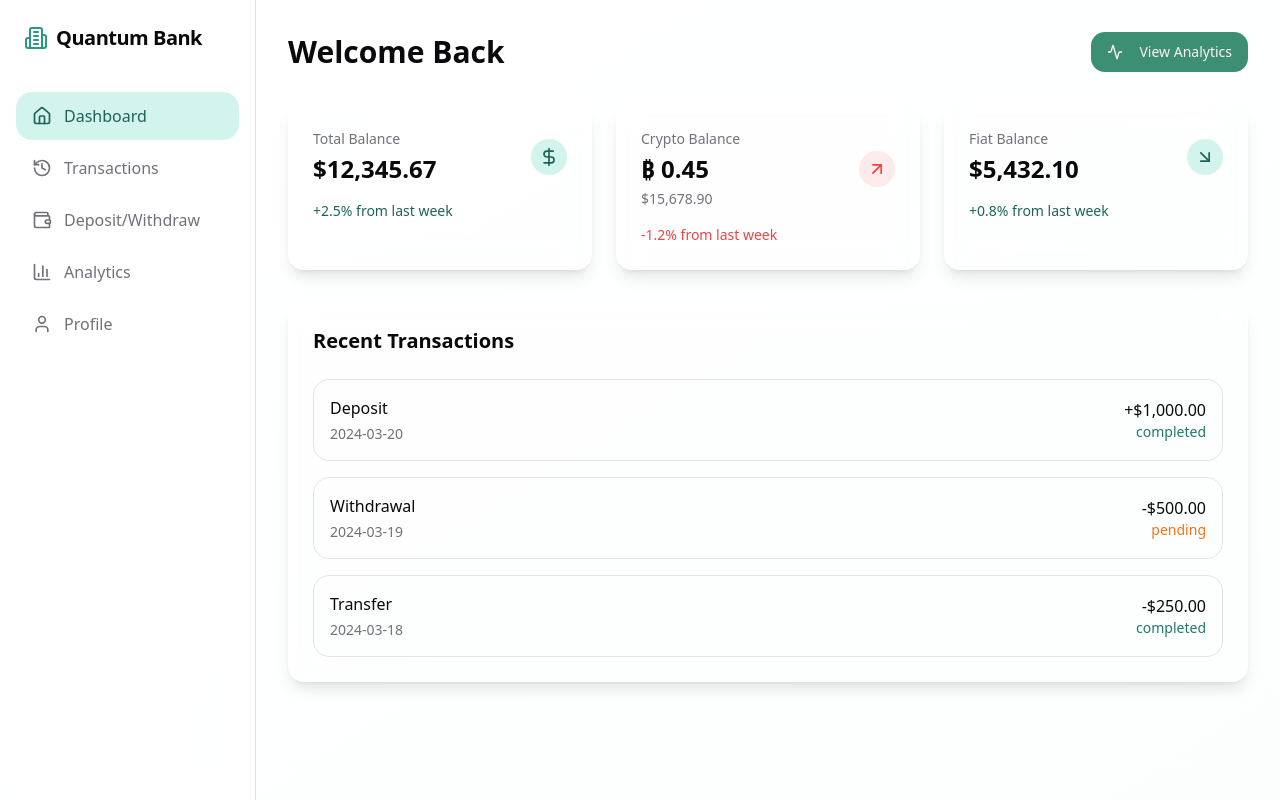
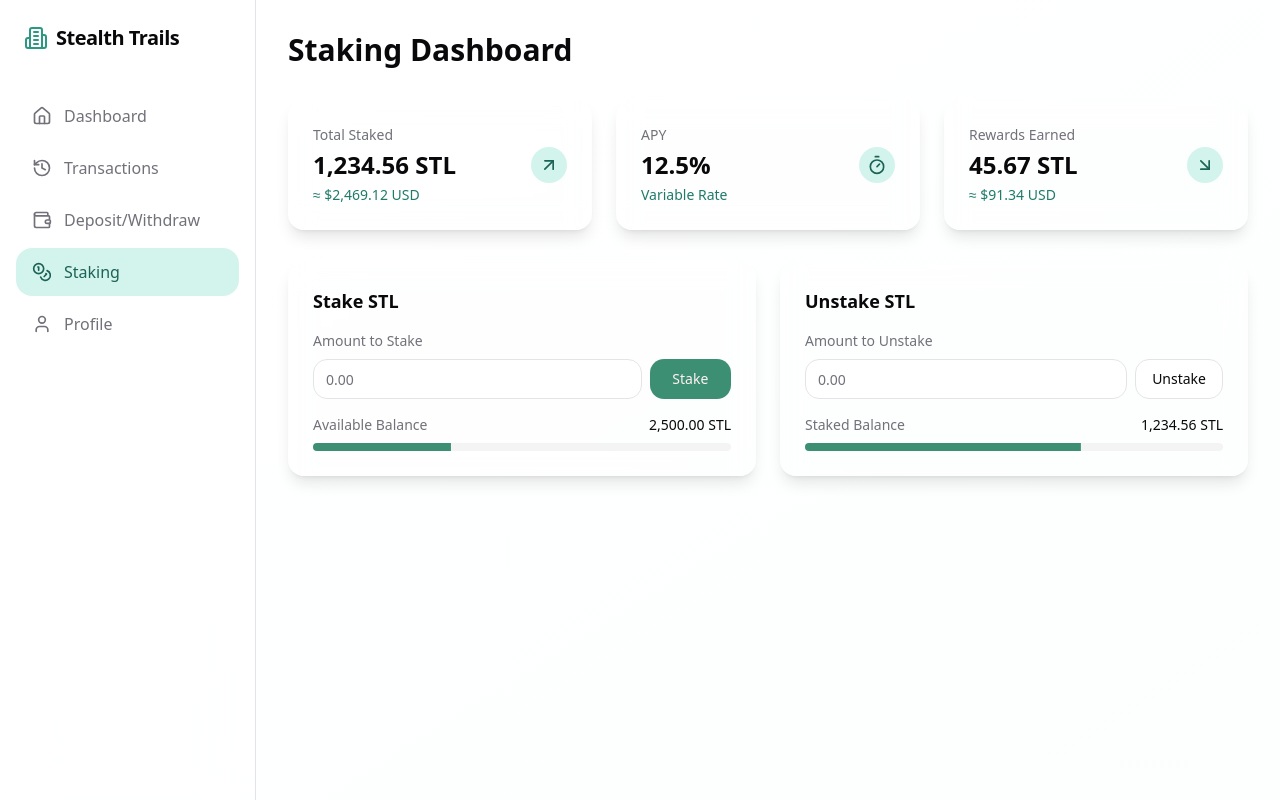
Before and after one commit to waqasraza123/stealth-trails, a React (Vite) app: page /staking in a window 1280 px wide. Before the commit this address led to /. Built offline with nearby package versions, Linux system fonts and the light colour scheme.

Commit message:
Remove Analytics Page and Add Staking UI
This commit removes the existing Analytics page and introduces a new user interface for a stake/unstake dashboard, designed to manage staking activities. Additionally, the project name has been updated from "bank" to "Stealth Trails."
[skip gpt_engineer]

```diff
--- a/src/App.tsx
+++ b/src/App.tsx
@@ -8,7 +8,7 @@ import Transactions from "./pages/Transactions";
 import Wallet from "./pages/Wallet";
 import Loans from "./pages/Loans";
 import Profile from "./pages/Profile";
-import Analytics from "./pages/Analytics";
+import Staking from "./pages/Staking";
 import SignIn from "./pages/auth/SignIn";
 import SignUp from "./pages/auth/SignUp";
 
@@ -27,7 +27,7 @@ const App = () => (
           <Route path="/transactions" element={<Transactions />} />
           <Route path="/wallet" element={<Wallet />} />
           <Route path="/loans" element={<Loans />} />
-          <Route path="/analytics" element={<Analytics />} />
+          <Route path="/staking" element={<Staking />} />
           <Route path="/profile" element={<Profile />} />
           <Route path="*" element={<Navigate to="/" replace />} />
         </Routes>
--- a/src/components/Layout.tsx
+++ b/src/components/Layout.tsx
@@ -1,13 +1,13 @@
 import React from "react";
 import { Link, useLocation } from "react-router-dom";
-import { Home, History, Wallet, User, BarChart3 } from "lucide-react";
+import { Home, History, Wallet, User, CoinsIcon } from "lucide-react";
 import { Logo } from "@/components/ui/logo";
 
 const navItems = [
   { icon: Home, label: "Dashboard", path: "/" },
   { icon: History, label: "Transactions", path: "/transactions" },
   { icon: Wallet, label: "Deposit/Withdraw", path: "/wallet" },
-  { icon: BarChart3, label: "Analytics", path: "/analytics" },
+  { icon: CoinsIcon, label: "Staking", path: "/staking" },
   { icon: User, label: "Profile", path: "/profile" },
 ];
 
--- a/src/components/ui/logo.tsx
+++ b/src/components/ui/logo.tsx
@@ -4,7 +4,7 @@ export const Logo = ({ className }: { className?: string }) => {
   return (
     <div className={`flex items-center gap-2 ${className}`}>
       <Building2 className="h-6 w-6 text-mint-500" />
-      <span className="text-xl font-semibold tracking-tight">Quantum Bank</span>
+      <span className="text-xl font-semibold tracking-tight">Stealth Trails</span>
     </div>
   );
 };
--- a/src/pages/Analytics.tsx
+++ /dev/null
@@ -1,129 +0,0 @@
-import { Layout } from "@/components/Layout";
-import { Card, CardContent, CardHeader, CardTitle } from "@/components/ui/card";
-import {
-  LineChart,
-  Line,
-  XAxis,
-  YAxis,
-  CartesianGrid,
-  Tooltip,
-  ResponsiveContainer,
-  BarChart,
-  Bar,
-  PieChart,
-  Pie,
-  Cell,
-} from "recharts";
-
-const lineData = [
-  { name: "Jan", value: 400 },
-  { name: "Feb", value: 300 },
-  { name: "Mar", value: 600 },
-  { name: "Apr", value: 800 },
-  { name: "May", value: 700 },
-];
-
-const barData = [
-  { name: "Deposits", value: 4000 },
-  { name: "Withdrawals", value: 3000 },
-  { name: "Transfers", value: 2000 },
-  { name: "Loans", value: 1000 },
-];
-
-const pieData = [
-  { name: "Savings", value: 400 },
-  { name: "Investments", value: 300 },
-  { name: "Crypto", value: 300 },
-];
-
-const COLORS = ["#44b59d", "#1d6256", "#74d4c0"];
-
-const Analytics = () => {
-  return (
-    <Layout>
-      <div className="space-y-8">
-        <div className="flex items-center justify-between">
-          <h1 className="text-3xl font-bold">Analytics Dashboard</h1>
-        </div>
-
-        <div className="grid gap-6 md:grid-cols-2">
-          <Card className="glass-card col-span-2">
-            <CardHeader>
-              <CardTitle>Transaction Volume</CardTitle>
-            </CardHeader>
-            <CardContent>
-              <div className="h-[300px]">
-                <ResponsiveContainer width="100%" height="100%">
-                  <LineChart data={lineData}>
-                    <CartesianGrid strokeDasharray="3 3" />
-                    <XAxis dataKey="name" />
-                    <YAxis />
-                    <Tooltip />
-                    <Line
-                      type="monotone"
-                      dataKey="value"
-                      stroke="#44b59d"
-                      strokeWidth={2}
-                    />
-                  </LineChart>
-                </ResponsiveContainer>
-              </div>
-            </CardContent>
-          </Card>
-
-          <Card className="glass-card">
-            <CardHeader>
-              <CardTitle>Transaction Types</CardTitle>
-            </CardHeader>
-            <CardContent>
-              <div className="h-[300px]">
-                <ResponsiveContainer width="100%" height="100%">
-                  <BarChart data={barData}>
-                    <CartesianGrid strokeDasharray="3 3" />
-                    <XAxis dataKey="name" />
-                    <YAxis />
-                    <Tooltip />
-                    <Bar dataKey="value" fill="#44b59d" />
-                  </BarChart>
-                </ResponsiveContainer>
-              </div>
-            </CardContent>
-          </Card>
-
-          <Card className="glass-card">
-            <CardHeader>
-              <CardTitle>Asset Distribution</CardTitle>
-            </CardHeader>
-            <CardContent>
-              <div className="h-[300px]">
-                <ResponsiveContainer width="100%" height="100%">
-                  <PieChart>
-                    <Pie
-                      data={pieData}
-                      cx="50%"
-                      cy="50%"
-                      outerRadius={100}
-                      fill="#8884d8"
-                      dataKey="value"
-                      label
-                    >
-                      {pieData.map((entry, index) => (
-                        <Cell
-                          key={`cell-${index}`}
-                          fill={COLORS[index % COLORS.length]}
-                        />
-                      ))}
-                    </Pie>
-                    <Tooltip />
-                  </PieChart>
-                </ResponsiveContainer>
-              </div>
-            </CardContent>
-          </Card>
-        </div>
-      </div>
-    </Layout>
-  );
-};
-
-export default Analytics;
--- /dev/null
+++ b/src/pages/Staking.tsx
@@ -0,0 +1,145 @@
+import { Layout } from "@/components/Layout";
+import { Card } from "@/components/ui/card";
+import { Button } from "@/components/ui/button";
+import { Progress } from "@/components/ui/progress";
+import { LoadingButton } from "@/components/ui/loading-button";
+import { Input } from "@/components/ui/input";
+import { useState } from "react";
+import { ArrowUpRight, ArrowDownRight, Timer } from "lucide-react";
+
+const Staking = () => {
+  const [isStaking, setIsStaking] = useState(false);
+  const [isUnstaking, setIsUnstaking] = useState(false);
+  const [stakeAmount, setStakeAmount] = useState("");
+
+  const handleStake = () => {
+    setIsStaking(true);
+    // Simulate API call
+    setTimeout(() => setIsStaking(false), 2000);
+  };
+
+  const handleUnstake = () => {
+    setIsUnstaking(true);
+    // Simulate API call
+    setTimeout(() => setIsUnstaking(false), 2000);
+  };
+
+  return (
+    <Layout>
+      <div className="space-y-8">
+        <div className="flex items-center justify-between">
+          <h1 className="text-3xl font-semibold text-foreground">
+            Staking Dashboard
+          </h1>
+        </div>
+
+        <div className="grid gap-6 md:grid-cols-3">
+          <Card className="glass-card p-6">
+            <div className="flex items-center justify-between">
+              <div className="space-y-1">
+                <p className="text-sm text-muted-foreground">Total Staked</p>
+                <h3 className="text-2xl font-semibold">1,234.56 STL</h3>
+                <p className="text-sm text-mint-600">≈ $2,469.12 USD</p>
+              </div>
+              <div className="rounded-full bg-mint-100 p-2">
+                <ArrowUpRight className="h-5 w-5 text-mint-700" />
+              </div>
+            </div>
+          </Card>
+
+          <Card className="glass-card p-6">
+            <div className="flex items-center justify-between">
+              <div className="space-y-1">
+                <p className="text-sm text-muted-foreground">APY</p>
+                <h3 className="text-2xl font-semibold">12.5%</h3>
+                <p className="text-sm text-mint-600">Variable Rate</p>
+              </div>
+              <div className="rounded-full bg-mint-100 p-2">
+                <Timer className="h-5 w-5 text-mint-700" />
+              </div>
+            </div>
+          </Card>
+
+          <Card className="glass-card p-6">
+            <div className="flex items-center justify-between">
+              <div className="space-y-1">
+                <p className="text-sm text-muted-foreground">Rewards Earned</p>
+                <h3 className="text-2xl font-semibold">45.67 STL</h3>
+                <p className="text-sm text-mint-600">≈ $91.34 USD</p>
+              </div>
+              <div className="rounded-full bg-mint-100 p-2">
+                <ArrowDownRight className="h-5 w-5 text-mint-700" />
+              </div>
+            </div>
+          </Card>
+        </div>
+
+        <div className="grid gap-6 md:grid-cols-2">
+          <Card className="glass-card p-6">
+            <h2 className="mb-4 text-lg font-semibold">Stake STL</h2>
+            <div className="space-y-4">
+              <div>
+                <label className="mb-2 block text-sm text-muted-foreground">
+                  Amount to Stake
+                </label>
+                <div className="flex gap-2">
+                  <Input
+                    type="number"
+                    placeholder="0.00"
+                    value={stakeAmount}
+                    onChange={(e) => setStakeAmount(e.target.value)}
+                  />
+                  <LoadingButton
+                    onClick={handleStake}
+                    loading={isStaking}
+                    className="w-24"
+                  >
+                    Stake
+                  </LoadingButton>
+                </div>
+              </div>
+              <div className="space-y-2">
+                <div className="flex justify-between text-sm">
+                  <span className="text-muted-foreground">Available Balance</span>
+                  <span>2,500.00 STL</span>
+                </div>
+                <Progress value={33} className="h-2" />
+              </div>
+            </div>
+          </Card>
+
+          <Card className="glass-card p-6">
+            <h2 className="mb-4 text-lg font-semibold">Unstake STL</h2>
+            <div className="space-y-4">
+              <div>
+                <label className="mb-2 block text-sm text-muted-foreground">
+                  Amount to Unstake
+                </label>
+                <div className="flex gap-2">
+                  <Input type="number" placeholder="0.00" />
+                  <LoadingButton
+                    onClick={handleUnstake}
+                    loading={isUnstaking}
+                    variant="outline"
+                    className="w-24"
+                  >
+                    Unstake
+                  </LoadingButton>
+                </div>
+              </div>
+              <div className="space-y-2">
+                <div className="flex justify-between text-sm">
+                  <span className="text-muted-foreground">Staked Balance</span>
+                  <span>1,234.56 STL</span>
+                </div>
+                <Progress value={66} className="h-2" />
+              </div>
+            </div>
+          </Card>
+        </div>
+      </div>
+    </Layout>
+  );
+};
+
+export default Staking;
```
